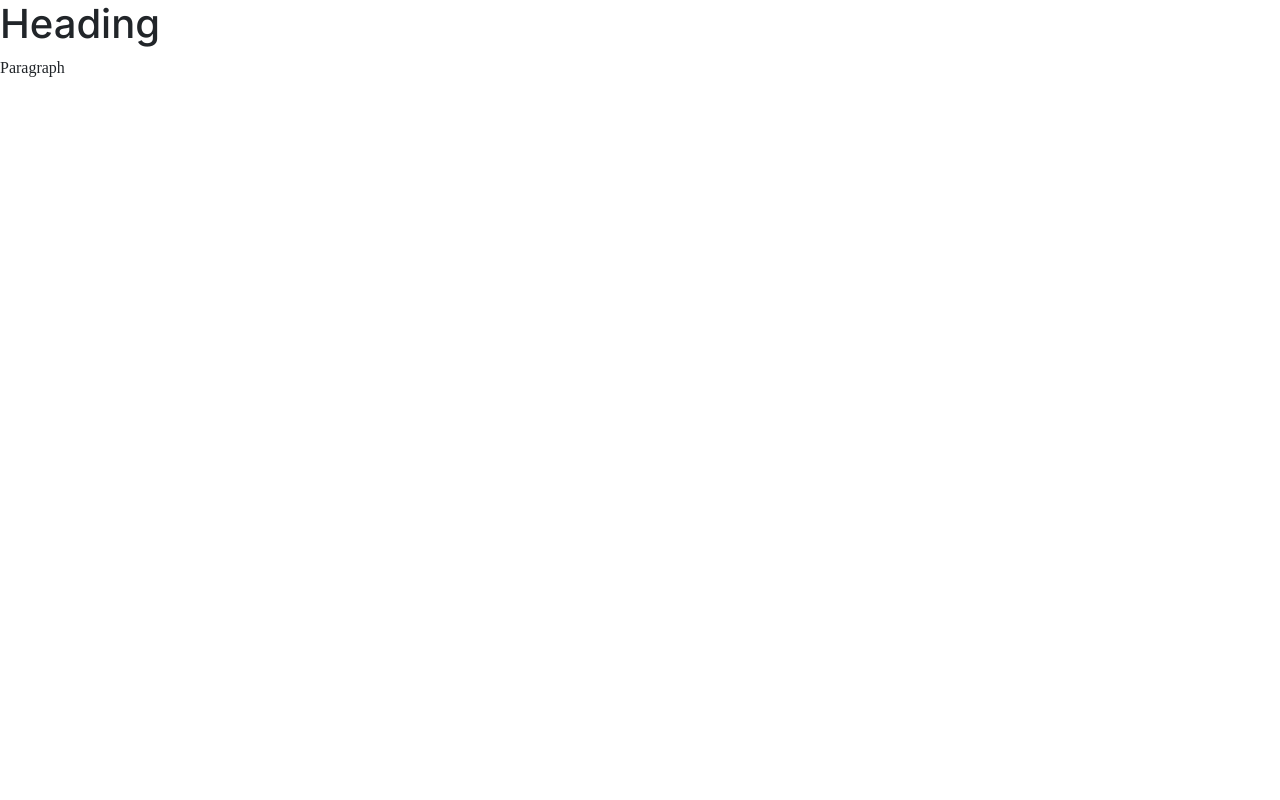
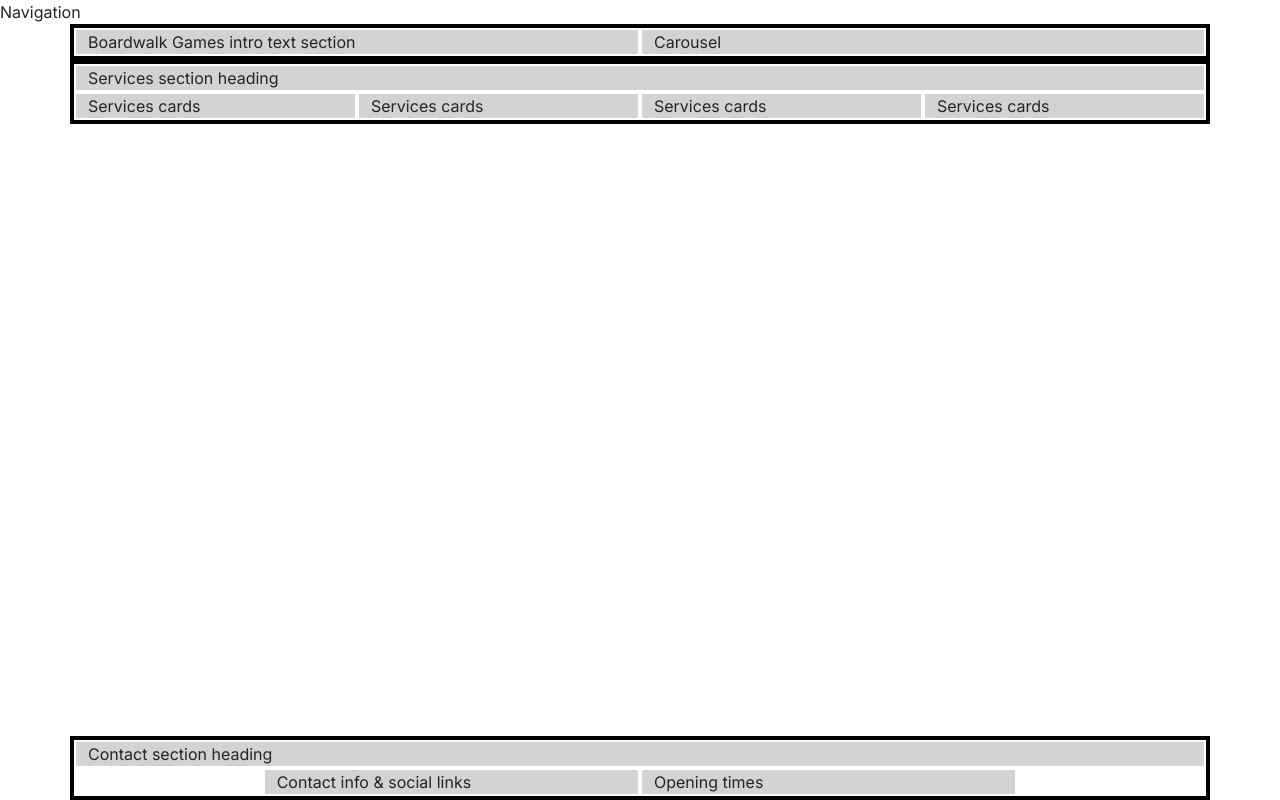
Before and after one commit to SimonVaz18/boardwalk-games, a plain HTML site: page index.html in a window 1280 px wide. Drawn offline with nearby package versions, Linux system fonts and the light colour scheme; a web font is replaced by a local one.

Commit message:
Adding the home page boilerplate

```diff
--- a/assets/css/style.css
+++ b/assets/css/style.css
@@ -1,14 +1,40 @@
 /* Google fonts import */
 @import url('https://fonts.googleapis.com/css2?family=Inter:wght@100..900&family=Macondo&display=swap');
 
-body {
-    font-family: "Inter", sans-serif;
+/* CSS Variables */
+:root {
+    --primary-font: "Inter", sans-serif;
+    --secondary-font: "Macondo", cursive;
+    --primary-color: #416a8e; /*blue*/
+    --secondary-color: #aa9581; /*light brown*/
+    --highlight-color: #416a8e; /*blue*/
+    --light-hightlight-color: #7a9fc2; /* light blue*/
 }
 
-h1 {
-    font-family: : "Macondo", cursive;
+/* Global styles */
+body {
+    font-family: var(--primary-font);
 }
 
-p {
-    font-family: "Macondo"
+h1,
+h2,
+h3 {
+    font-family: var(--secondary-font);
+    color: var(--primary-color);
 }
+
+.sub-heading-color {
+    color: var(--highlight-color);
+}
+
+/* grid visualisation CSS for testing */
+
+.container,
+.row {
+    border: 2px solid black;
+}
+
+.col-12 {
+    border: 2px solid white;
+    background-color: lightgray;
+}
--- a/index.html
+++ b/index.html
@@ -3,23 +3,67 @@
   <head>
     <meta charset="UTF-8" />
     <meta name="viewport" content="width=device-width, initial-scale=1.0" />
-    <title>Boardwalk Games</title>
+    <meta name="description" content="Boardwalk Games, your ultimate gaming retreat! Perfect for casual gamers, enthusiasts, and student gatherings. Visit us for your next adventure in board gaming."/>
+    <title>Boardwalk Games | Home</title>
+
+    <!-- favicons generated by favicon.io -->
+<link rel="apple-touch-icon" sizes="180x180" href="assets/images/apple-touch-icon.png">
+<link rel="icon" type="image/png" sizes="32x32" href="assets/images/favicon-32x32.png">
+<link rel="icon" type="image/png" sizes="16x16" href="assets/images/favicon-16x16.png">
 
     <!-- Bootstrap 5 CSS-->
     <link
       href="https://cdn.jsdelivr.net/npm/bootstrap@5.3.3/dist/css/bootstrap.min.css"
       rel="stylesheet"
       integrity="sha384-QWTKZyjpPEjISv5WaRU9OFeRpok6YctnYmDr5pNlyT2bRjXh0JMhjY6hW+ALEwIH"
-      crossorigin="anonymous">
+      crossorigin="anonymous"
+    />
 
-      <!-- Custom CSS -->
-       <link rel="stylesheet" href="assets/css/style.css">
+    <!-- Custom CSS -->
+    <link rel="stylesheet" href="assets/css/style.css" />
   </head>
 
-  <body>
-    <h1>Heading</h1>
+  <!-- Classes on body set to work with mt-auto on footer to ensure it always stays at the bottom of the page -->
+  <body class="d-flex flex-column min-vh-100">
+    <!-- Navigation -->
+     <div>Navigation</div>
 
-    <p>Paragraph</p>
+     <!-- Header with carousel-->
+    <header class="container">
+        <div class="row">
+            <div class="col-12 col-xl-6">Boardwalk Games intro text section</div>
+            <div class="col-12 col-xl-6">Carousel</div>
+        </div>
+    </header>
+
+    <!-- main element to hold all key sectinos of the home page. It is not part of the grid structure -->
+     <main>
+        <!-- Services section -->
+        <section class="container">
+            <div class="row">
+                <div class="col-12">Services section heading</div>
+                <div class="col-12 col-md-6 col-xl-3">Services cards</div>
+                <div class="col-12 col-md-6 col-xl-3">Services cards</div>
+                <div class="col-12 col-md-6 col-xl-3">Services cards</div>
+                <div class="col-12 col-md-6 col-xl-3">Services cards</div>
+            </div>
+        </section>
+     </main>
+
+     <!--Footer-->
+     <footer class="mt-auto">
+        <div class="container">
+            <div class="row justify-content-center">
+                <div class="col-12">Contact section heading</div>
+                    <!-- Contact info -->
+                    <div class="col-12 col-md-6 col-xl-4">Contact info & social links</div>
+                    <!-- Opening times -->
+                    <div class="col-12 col-md-6 col-xl-4">Opening times</div>
+            </div>
+        </div>
+     </footer>
+
+
 
     <!-- Bootstrap JS -->
     <script
@@ -29,7 +73,9 @@
     ></script>
 
     <!-- Font Awesome kit -->
-    <script src="https://kit.fontawesome.com/1f870362b0.js" crossorigin="anonymous"></script>
-
+    <script
+      src="https://kit.fontawesome.com/1f870362b0.js"
+      crossorigin="anonymous"
+    ></script>
   </body>
 </html>
```
Also changed, not shown: 2 other files.
